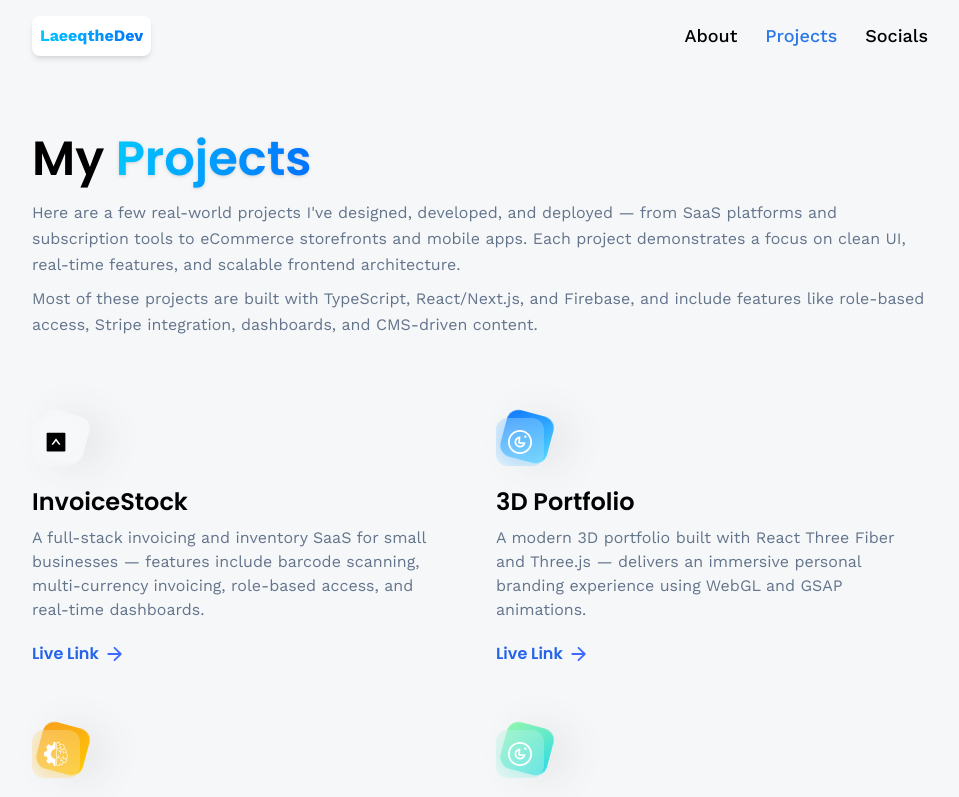
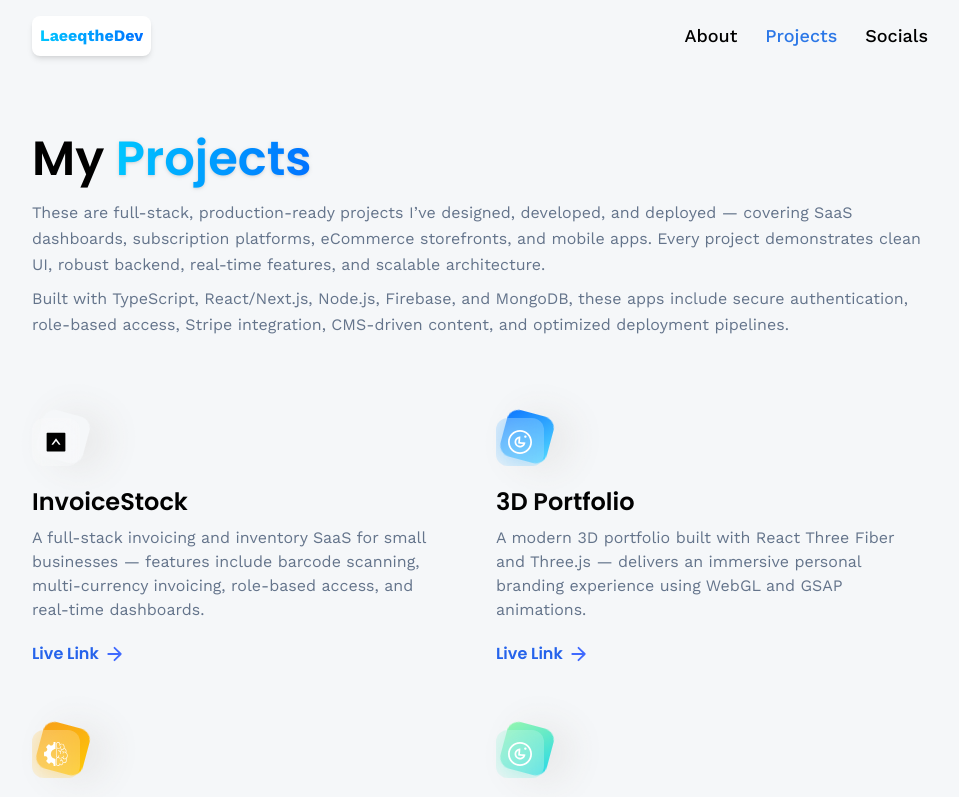
Before and after one commit to LaeeqtheDev/3d-Portfolio, a React (Vite) app: page /projects in a window 1280 px wide. Shown: the top 797 px of the page, without its empty margins (160-1119 px from the left). Built offline with nearby package versions, Linux system fonts and the light colour scheme; no server answers; the HTML template or start-up script is replaced by a standard one.

Commit message:
Revise project descriptions for clarity and detail
Updated project descriptions to enhance clarity and detail.

```diff
--- a/src/pages/Projects.jsx
+++ b/src/pages/Projects.jsx
@@ -14,13 +14,15 @@ const Projects = () => {
         </span>
       </h1>
 
-  <p className='text-slate-500 mt-2 leading-relaxed'>
-  Here are a few real-world projects I've designed, developed, and deployed — from SaaS platforms and subscription tools to eCommerce storefronts and mobile apps.
-  Each project demonstrates a focus on clean UI, real-time features, and scalable frontend architecture.
+<p className='text-slate-500 mt-2 leading-relaxed'>
+  These are full-stack, production-ready projects I’ve designed, developed, and deployed — covering SaaS dashboards, subscription platforms, eCommerce storefronts, and mobile apps. Every project demonstrates clean UI, robust backend, real-time features, and scalable architecture.
 </p>
+
 <p className='text-slate-500 mt-2 leading-relaxed'>
-  Most of these projects are built with TypeScript, React/Next.js, and Firebase, and include features like role-based access, Stripe integration, dashboards, and CMS-driven content.
+  Built with TypeScript, React/Next.js, Node.js, Firebase, and MongoDB, these apps include secure authentication, role-based access, Stripe integration, CMS-driven content, and optimized deployment pipelines.
 </p>
+
+
 
 
       <div className='flex flex-wrap my-20 gap-16'>
```
